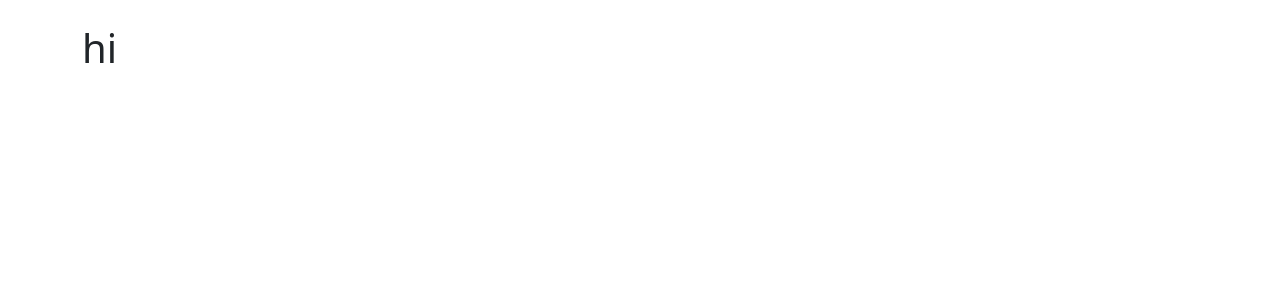
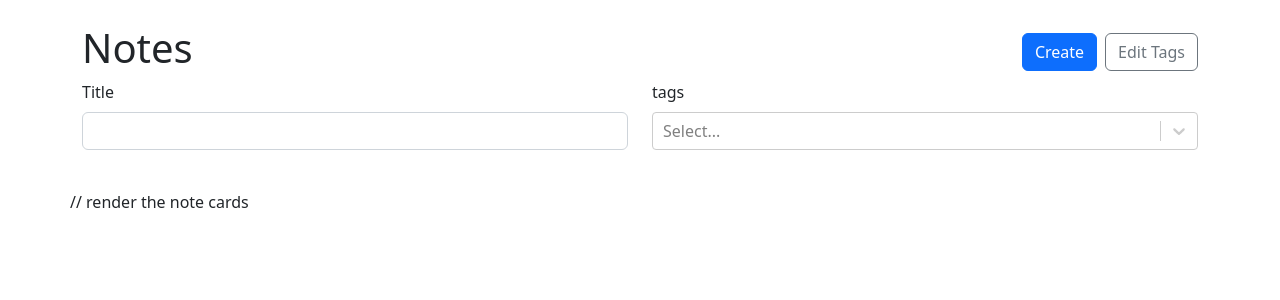
Before and after one commit to shankachu/react-advanced-project, a React (Vite) app: page / in a window 1280 px wide. Shown: the top 300 px of the page. Built offline with nearby package versions, Linux system fonts and the light colour scheme.

Commit message:
add note list component

```diff
--- a/src/App.tsx
+++ b/src/App.tsx
@@ -5,6 +5,7 @@
 import { useMemo } from 'react'
 import { v4 as uuidV4 } from 'uuid'
 import { NewNote } from './page/NewNote'
+import { NoteList } from './page/NoteList'
 
 export type Note = {
   id: string
@@ -61,7 +62,7 @@
   return (
     <Container className='my-4'>
       <Routes>
-        <Route path='/' element={<h1>hi</h1>} />
+        <Route path='/' element={<NoteList availableTags={tags}/>} />
         <Route path='/new' element={<NewNote onSubmit={onCreateNote} onAddTag={addTag} availableTags={tags} />} />
         <Route path='/:id'>
           <Route index element={<h1>Show</h1>} />
--- /dev/null
+++ b/src/page/NoteList.tsx
@@ -0,0 +1,57 @@
+import { useState } from "react"
+import { Form, Stack, Row, Col, Button } from "react-bootstrap"
+import { Link, useNavigate } from 'react-router-dom'
+import ReactSelect from "react-select"
+import { Tag } from "../App"
+
+type NoteListPropos = {
+    availableTags: Tag[]
+}
+
+export function NoteList ({ availableTags }: NoteListPropos){
+    const [selectedTags, setSelectedTags] = useState<Tag[]>([])
+    const [title, setTitle] = useState('')
+
+    return <>
+    <Row className="align-items-center mb-4">
+        <Col><h1>Notes</h1></Col>
+        <Col xs="auto">
+            <Stack gap={2} direction="horizontal" >
+                <Link to="/new">
+                    <Button variant="primary">Create</Button>
+                </Link>
+                <Button variant="outline-secondary">Edit Tags</Button>
+            </Stack>
+        </Col>
+        <Form>
+            <Row className="mb-4">
+                <Col>
+                    <Form.Group controlId="title">
+                        <Form.Label>Title</Form.Label>
+                        <Form.Control type="text" value={title} onChange={e => setTitle(e.target.value)}></Form.Control>
+                    </Form.Group>
+                </Col>
+                <Col>
+                    <Form.Group className="mb-3" controlId="tags">
+                        <Form.Label>tags</Form.Label>
+                        <ReactSelect
+                            options={availableTags.map(tag => {
+                                return { label: tag.label, value: tag.id }
+                            })}
+                            isMulti
+                            value={selectedTags.map(tag => {
+                                return { label: tag.label, value: tag.id }
+                            })}
+                            onChange={(newTags) => setSelectedTags(newTags.map(tag => {
+                                return { label: tag.label, id: tag.value}
+                            }))}
+                        />
+                    </Form.Group>
+            </Col>
+            </Row>
+        </Form>
+
+        // render the note cards
+    </Row>
+    </>
+}
```
